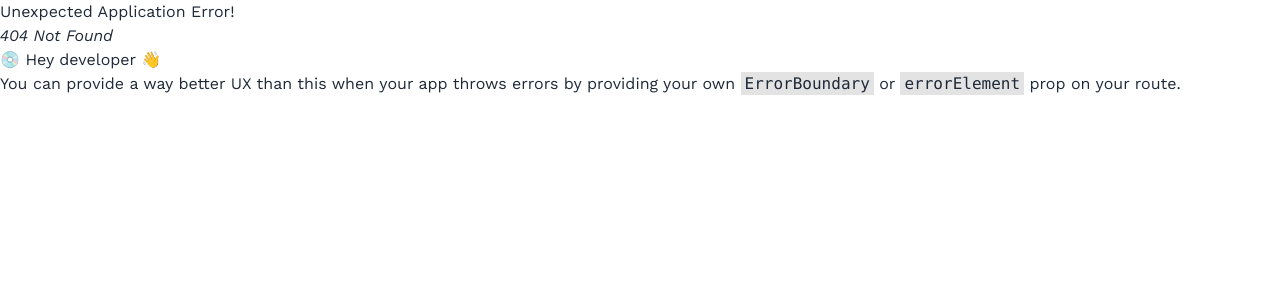
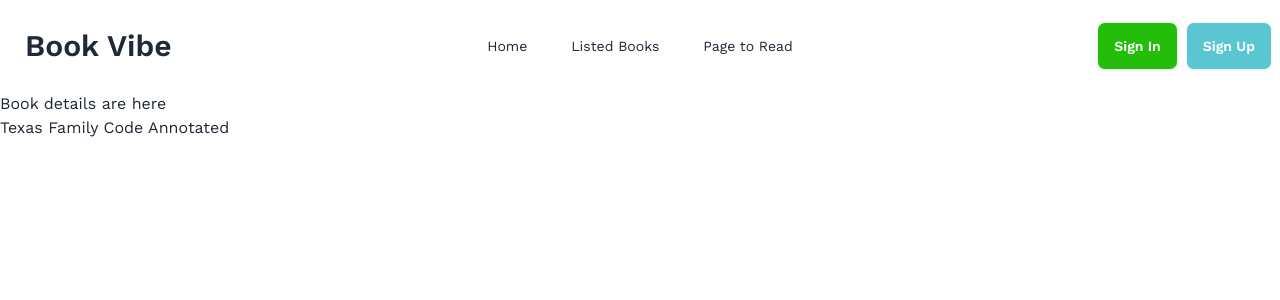
Before and after one commit to rakibgithub21/Book_vive, a React (Vite) app: page /bookdetails/1 in a window 1280 px wide. Before the commit this address had no page. Shown: the top 300 px of the page. Built offline with nearby package versions, Linux system fonts and the light colour scheme.

Commit message:
book details compononent cretate and load there clicked book data

```diff
--- a/src/Pages/Route.jsx
+++ b/src/Pages/Route.jsx
@@ -5,6 +5,7 @@ import Root from "../components/Root/Root";
 import Home from "./Home";
 import ListedBooks from "./ListedBooks";
 import PagesToRead from "./PagesToRead";
+import BookDetails from "../components/BookDetails/BookDetails";
 
 export const router = createBrowserRouter([
     {
@@ -22,6 +23,11 @@ export const router = createBrowserRouter([
             {
                 path: '/pagestoread',
                 element:<PagesToRead></PagesToRead>
+            },
+            {
+                path: '/bookdetails/:id',
+                element: <BookDetails></BookDetails>,
+                loader:({params})=>fetch('../allbooks.json')
             }
         ]
     },
--- a/src/components/Book/Book.jsx
+++ b/src/components/Book/Book.jsx
@@ -1,10 +1,12 @@
 import PropTypes from 'prop-types';
 import { CiStar } from "react-icons/ci";
+import { Link } from 'react-router-dom';
 
 const Book = ({ book }) => {
     console.log(book);
-    const { bookName, author, image, tags, category, rating } = book;
+    const { bookName, author, image, tags, category, rating, bookId } = book;
     return (
+        <Link to={`/bookdetails/${bookId}`}>
             <div className='border rounded-3xl border-[#13131326]'>
                 <div className='flex justify-center rounded-2xl bg-gray-100 m-8'>
                     <img className='p-5 w-[130px] h-[170px]' src={image} alt="" />
@@ -31,6 +33,7 @@ const Book = ({ book }) => {
 
                 </div>
             </div>
+        </Link>
     );
 };
 
--- /dev/null
+++ b/src/components/BookDetails/BookDetails.jsx
@@ -0,0 +1,18 @@
+import { useLoaderData, useParams } from "react-router-dom";
+
+
+const BookDetails = () => {
+    const book = useLoaderData();
+    console.log(book);
+    const { id } = useParams();
+    console.log(id);
+    const matched = book.find(b => b.bookId == id);
+    return (
+        <div>
+            <h1>Book details are here</h1>
+            <p>{matched.bookName}</p>
+        </div>
+    );
+};
+
+export default BookDetails;
```
Also changed, not shown: 1 other file (tests, documents, lock files or other folders). Lines whose indentation alone changed are shown as unchanged.
